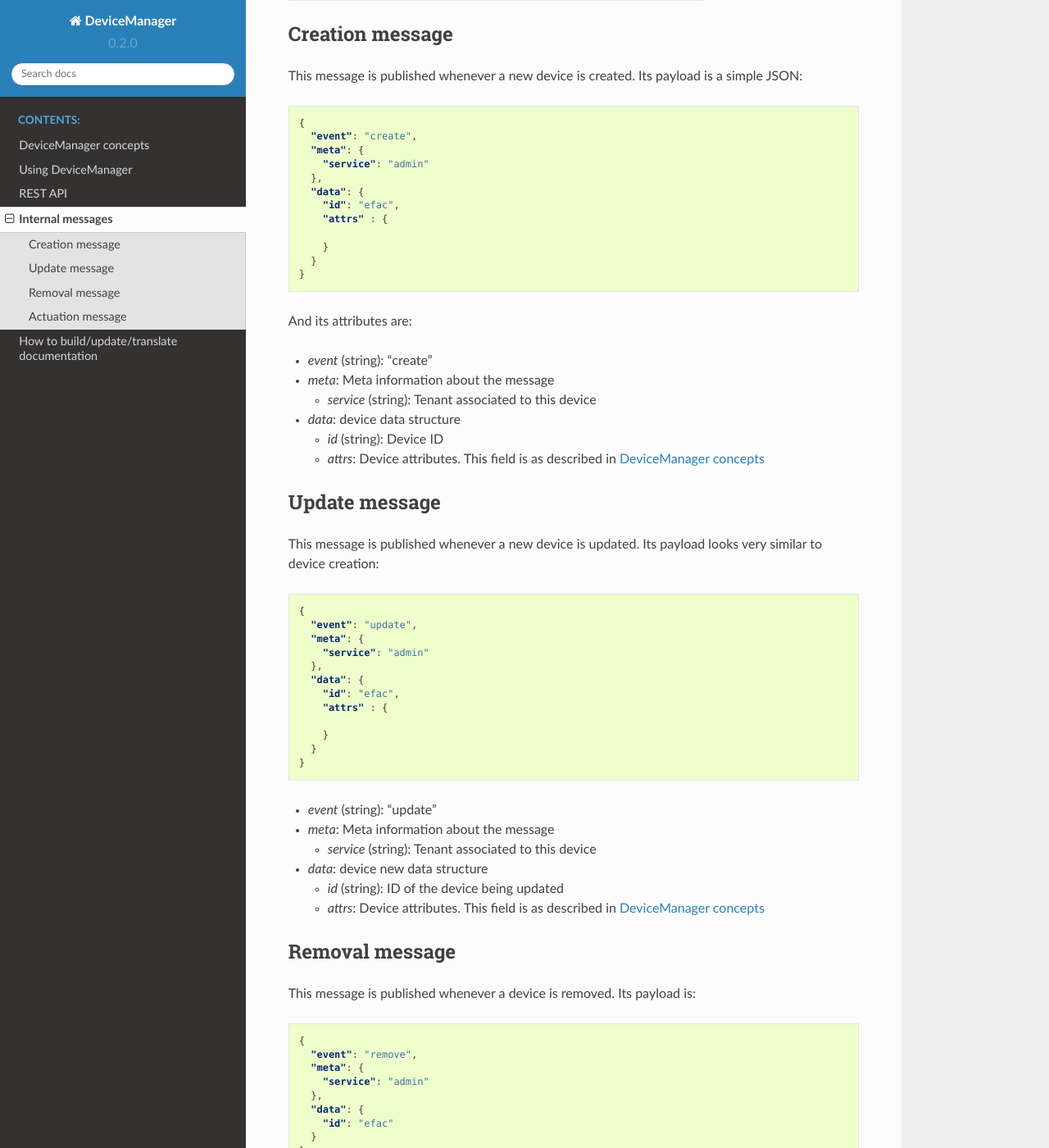
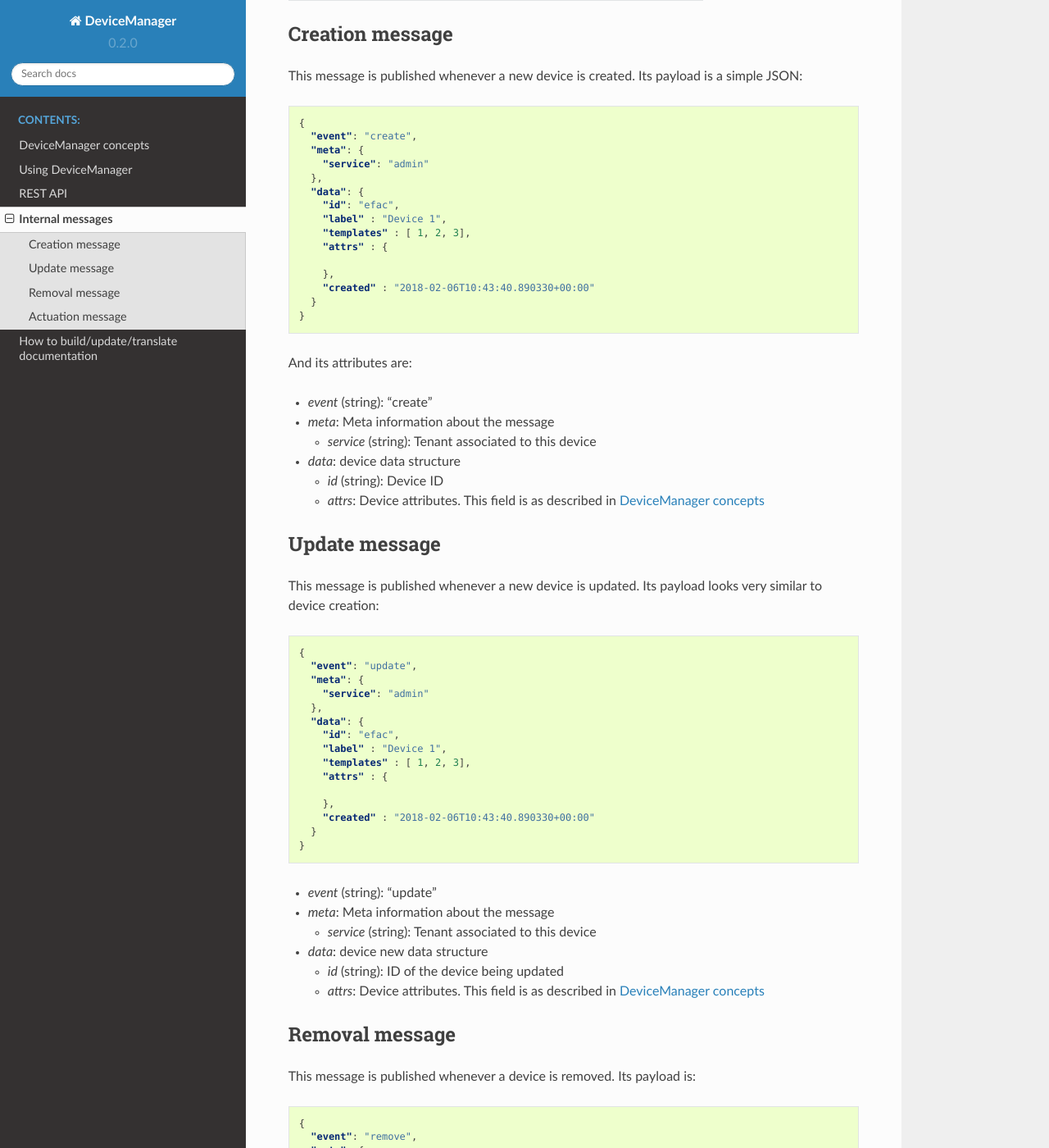
Before and after one commit to rascaraficci/device-manager, a Sphinx documentation site: the page built from docs/kafka-messages.rst, in a window 1280 px wide and 1400 px high, scrolled down 463 px. Shown: the whole window at 82% size. Built offline with Sphinx 7.4.7 and the Read the Docs theme 2.0.0, drawn with Linux system fonts in a browser that asks for light colours.

Commit message:
Updating Kafka message example in docs

```diff
--- a/docs/kafka-messages.rst
+++ b/docs/kafka-messages.rst
@@ -40,9 +40,12 @@
       },
       "data": {
         "id": "efac",
+        "label" : "Device 1",
+        "templates" : [ 1, 2, 3],
         "attrs" : {
 
-        }
+        },
+        "created" : "2018-02-06T10:43:40.890330+00:00"
       }
     }
 
@@ -74,9 +77,12 @@
       },
       "data": {
         "id": "efac",
+        "label" : "Device 1",
+        "templates" : [ 1, 2, 3],
         "attrs" : {
 
-        }
+        },
+        "created" : "2018-02-06T10:43:40.890330+00:00"
       }
     }
 
```
